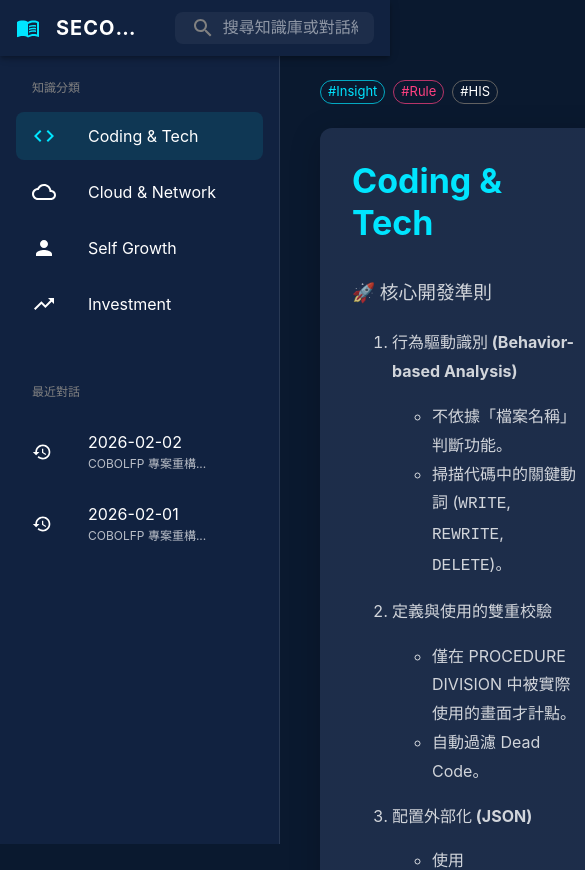
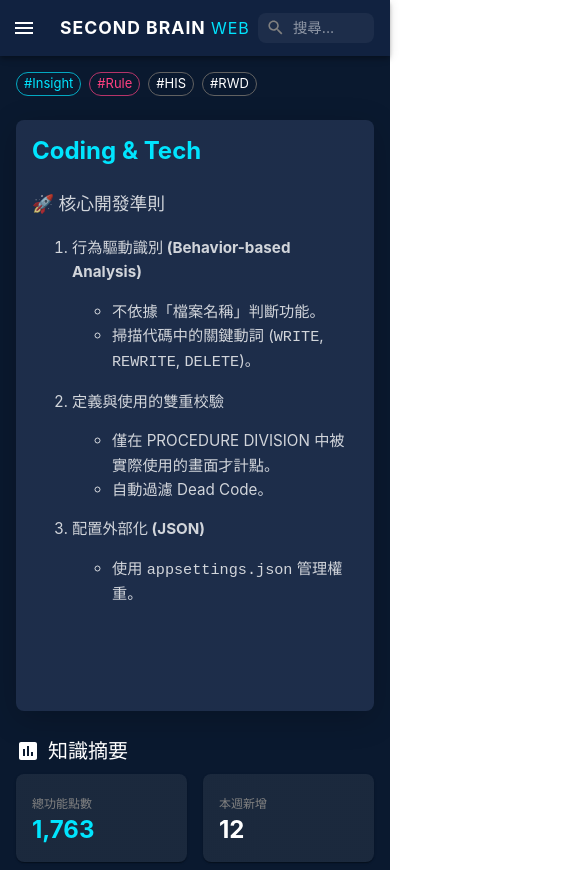
Before and after one commit to smlht2005/SecondBrainWeb, a React (Vite) app: page / in a window 390 px wide. Shown: the top 870 px of the page, 585 px wide, since content can reach past the window. Built offline with nearby package versions, Linux system fonts and the light colour scheme.

Commit message:
UI: Implementation of Responsive Web Design (RWD) with Mobile-First priority

```diff
--- a/src/App.tsx
+++ b/src/App.tsx
@@ -2,7 +2,7 @@ import React, { useState } from 'react';
 import {
   Box, CssBaseline, ThemeProvider, AppBar, Toolbar, Typography,
   Drawer, List, ListItem, ListItemButton, ListItemIcon, ListItemText,
-  Container, Paper, InputBase, IconButton, Chip, Stack
+  Container, Paper, InputBase, IconButton, Chip, Stack, useMediaQuery, useTheme
 } from '@mui/material';
 import {
   Search as SearchIcon,
@@ -11,7 +11,9 @@ import {
   TrendingUp as InvestmentIcon,
   Person as GrowthIcon,
   MenuBook as BookIcon,
-  History as HistoryIcon
+  History as HistoryIcon,
+  Menu as MenuIcon,
+  Assessment as AssessmentIcon
 } from '@mui/icons-material';
 import ReactMarkdown from 'react-markdown';
 import { theme } from './theme/theme';
@@ -19,7 +21,14 @@ import { theme } from './theme/theme';
 const drawerWidth = 280;
 
 function App() {
+  const muiTheme = useTheme();
+  const isMobile = useMediaQuery(muiTheme.breakpoints.down('md'));
+  const [mobileOpen, setMobileOpen] = useState(false);
   const [selectedFile, setSelectedFile] = useState('Coding & Tech');
+
+  const handleDrawerToggle = () => {
+    setMobileOpen(!mobileOpen);
+  };
 
   const categories = [
     { name: 'Coding & Tech', icon: <CodeIcon />, color: '#00e5ff' },
@@ -28,44 +37,19 @@ function App() {
     { name: 'Investment', icon: <InvestmentIcon />, color: '#ffab00' },
   ];
 
-  return (
-    <ThemeProvider theme={theme}>
-      <Box sx={{ display: 'flex', minHeight: '100vh', bgcolor: 'background.default' }}>
-        <CssBaseline />
-
-        {/* Header */}
-        <AppBar position="fixed" sx={{ zIndex: (theme) => theme.zIndex.drawer + 1, bgcolor: 'background.paper', backgroundImage: 'none' }}>
-          <Toolbar>
-            <BookIcon sx={{ mr: 2, color: 'primary.main' }} />
-            <Typography variant="h6" noWrap component="div" sx={{ flexGrow: 1, fontWeight: 700, letterSpacing: 1 }}>
-              SECOND BRAIN <Typography component="span" sx={{ color: 'primary.main', fontWeight: 400 }}>WEB</Typography>
-            </Typography>
-
-            <Box sx={{ position: 'relative', borderRadius: 2, bgcolor: 'rgba(255,255,255,0.05)', ml: 3, width: '400px', display: 'flex', alignItems: 'center', px: 2 }}>
-              <SearchIcon sx={{ color: 'gray', mr: 1 }} />
-              <InputBase placeholder="搜尋知識庫或對話紀錄..." sx={{ color: 'white', width: '100%' }} />
-            </Box>
-          </Toolbar>
-        </AppBar>
-
-        {/* Sidebar */}
-        <Drawer
-          variant="permanent"
-          sx={{
-            width: drawerWidth,
-            flexShrink: 0,
-            [`& .MuiDrawer-paper`]: { width: drawerWidth, boxSizing: 'border-box', bgcolor: 'background.paper', borderRight: '1px solid rgba(255,255,255,0.1)' },
-          }}
-        >
+  const drawerContent = (
+    <Box sx={{ p: 2 }}>
       <Toolbar />
-          <Box sx={{ overflow: 'auto', p: 2 }}>
       <Typography variant="overline" sx={{ px: 2, color: 'gray', fontWeight: 700 }}>知識分類</Typography>
       <List>
         {categories.map((cat) => (
           <ListItem key={cat.name} disablePadding>
             <ListItemButton
               selected={selectedFile === cat.name}
-                    onClick={() => setSelectedFile(cat.name)}
+              onClick={() => {
+                setSelectedFile(cat.name);
+                if (isMobile) setMobileOpen(false);
+              }}
               sx={{ borderRadius: 2, mb: 1, '&.Mui-selected': { bgcolor: 'rgba(0, 229, 255, 0.1)' } }}
             >
               <ListItemIcon sx={{ color: selectedFile === cat.name ? 'primary.main' : 'inherit' }}>
@@ -89,23 +73,90 @@ function App() {
         ))}
       </List>
     </Box>
+  );
+
+  return (
+    <ThemeProvider theme={theme}>
+      <Box sx={{ display: 'flex', minHeight: '100vh', bgcolor: 'background.default' }}>
+        <CssBaseline />
+
+        {/* Header */}
+        <AppBar position="fixed" sx={{ zIndex: (theme) => theme.zIndex.drawer + 1, bgcolor: 'background.paper', backgroundImage: 'none' }}>
+          <Toolbar sx={{ justifyContent: 'space-between' }}>
+            <Box sx={{ display: 'flex', alignItems: 'center' }}>
+              {isMobile && (
+                <IconButton color="inherit" edge="start" onClick={handleDrawerToggle} sx={{ mr: 2 }}>
+                  <MenuIcon />
+                </IconButton>
+              )}
+              <BookIcon sx={{ mr: 1, color: 'primary.main', display: { xs: 'none', sm: 'block' } }} />
+              <Typography variant="h6" noWrap component="div" sx={{ fontWeight: 700, letterSpacing: 1, fontSize: { xs: '1.1rem', sm: '1.25rem' } }}>
+                SECOND BRAIN <Typography component="span" sx={{ color: 'primary.main', fontWeight: 400 }}>WEB</Typography>
+              </Typography>
+            </Box>
+
+            <Box sx={{
+              position: 'relative',
+              borderRadius: 2,
+              bgcolor: 'rgba(255,255,255,0.05)',
+              ml: { xs: 1, sm: 3 },
+              flexGrow: { xs: 1, sm: 0 },
+              width: { xs: 'auto', sm: '300px', md: '400px' },
+              display: 'flex',
+              alignItems: 'center',
+              px: { xs: 1, sm: 2 }
+            }}>
+              <SearchIcon sx={{ color: 'gray', mr: 1, fontSize: '1.2rem' }} />
+              <InputBase placeholder="搜尋..." sx={{ color: 'white', width: '100%', fontSize: '0.9rem' }} />
+            </Box>
+          </Toolbar>
+        </AppBar>
+
+        {/* Sidebar - Responsive Drawer */}
+        <Box component="nav" sx={{ width: { md: drawerWidth }, flexShrink: { md: 0 } }}>
+          {isMobile ? (
+            <Drawer
+              variant="temporary"
+              open={mobileOpen}
+              onClose={handleDrawerToggle}
+              ModalProps={{ keepMounted: true }}
+              sx={{
+                display: { xs: 'block', md: 'none' },
+                '& .MuiDrawer-paper': { boxSizing: 'border-box', width: drawerWidth, bgcolor: 'background.paper' },
+              }}
+            >
+              {drawerContent}
             </Drawer>
+          ) : (
+            <Drawer
+              variant="permanent"
+              sx={{
+                display: { xs: 'none', md: 'block' },
+                '& .MuiDrawer-paper': { boxSizing: 'border-box', width: drawerWidth, bgcolor: 'background.paper', borderRight: '1px solid rgba(255,255,255,0.1)' },
+              }}
+              open
+            >
+              {drawerContent}
+            </Drawer>
+          )}
+        </Box>
 
         {/* Main Content */}
-        <Box component="main" sx={{ flexGrow: 1, p: 3, display: 'flex', flexDirection: 'column' }}>
+        <Box component="main" sx={{ flexGrow: 1, p: { xs: 2, sm: 3 }, width: { xs: '100%', md: `calc(100% - ${drawerWidth}px)` } }}>
           <Toolbar />
-          <Container maxWidth="lg">
-            <Stack direction="row" spacing={1} sx={{ mb: 3 }}>
+          <Container maxWidth="lg" sx={{ px: { xs: 0, sm: 2 } }}>
+            <Stack direction="row" spacing={1} sx={{ mb: 2, overflowX: 'auto', pb: 1, '&::-webkit-scrollbar': { display: 'none' } }}>
               <Chip label="#Insight" color="primary" variant="outlined" size="small" />
               <Chip label="#Rule" color="secondary" variant="outlined" size="small" />
               <Chip label="#HIS" variant="outlined" size="small" />
+              <Chip label="#RWD" variant="outlined" size="small" />
             </Stack>
 
-            <Paper sx={{ p: 4, borderRadius: 3, minHeight: '70vh', boxShadow: '0 8px 32px rgba(0,0,0,0.2)' }}>
-              <Typography variant="h4" gutterBottom sx={{ fontWeight: 700, color: 'primary.main' }}>
+            <Paper sx={{ p: { xs: 2, sm: 4 }, borderRadius: { xs: 2, sm: 3 }, minHeight: '70vh', boxShadow: '0 8px 32px rgba(0,0,0,0.2)' }}>
+              <Typography variant="h4" gutterBottom sx={{ fontWeight: 700, color: 'primary.main', fontSize: { xs: '1.5rem', sm: '2.125rem' } }}>
                 {selectedFile}
               </Typography>
-              <Box sx={{ mt: 4, color: 'rgba(255,255,255,0.8)', lineHeight: 1.8 }}>
+              <Box sx={{ mt: 3, color: 'rgba(255,255,255,0.8)', lineHeight: 1.6, fontSize: '0.95rem', '& pre': { overflowX: 'auto', bgcolor: 'rgba(0,0,0,0.2)', p: 2, borderRadius: 1 } }}>
                 <ReactMarkdown>
                   {`### 🚀 核心開發準則
 
@@ -122,11 +173,31 @@ function App() {
                 </ReactMarkdown>
               </Box>
             </Paper>
+
+            {/* Mobile-only Stats Section (appears at bottom of main on mobile) */}
+            {isMobile && (
+              <Box sx={{ mt: 3 }}>
+                <Typography variant="h6" gutterBottom sx={{ fontWeight: 600, display: 'flex', alignItems: 'center' }}>
+                  <AssessmentIcon sx={{ mr: 1 }} /> 知識摘要
+                </Typography>
+                <Stack direction="row" spacing={2}>
+                  <Paper sx={{ p: 2, flex: 1, bgcolor: 'rgba(255,255,255,0.02)', borderRadius: 2 }}>
+                    <Typography variant="caption" color="gray">總功能點數</Typography>
+                    <Typography variant="h5" color="primary.main" sx={{ fontWeight: 700 }}>1,763</Typography>
+                  </Paper>
+                  <Paper sx={{ p: 2, flex: 1, bgcolor: 'rgba(255,255,255,0.02)', borderRadius: 2 }}>
+                    <Typography variant="caption" color="gray">本週新增</Typography>
+                    <Typography variant="h5" sx={{ fontWeight: 700 }}>12</Typography>
+                  </Paper>
+                </Stack>
+              </Box>
+            )}
           </Container>
         </Box>
 
-        {/* Right InfoBar (Quick Stats) */}
-        <Box sx={{ width: 300, p: 3, borderLeft: '1px solid rgba(255,255,255,0.1)', display: { xs: 'none', lg: 'block' } }}>
+        {/* Right InfoBar - Hidden on mobile, sticky on desktop */}
+        {!isMobile && (
+          <Box sx={{ width: 300, p: 3, borderLeft: '1px solid rgba(255,255,255,0.1)', position: 'sticky', top: 0, height: '100vh' }}>
             <Toolbar />
             <Typography variant="h6" gutterBottom sx={{ fontWeight: 600 }}>知識摘要</Typography>
             <Paper sx={{ p: 2, mb: 2, bgcolor: 'rgba(255,255,255,0.02)', borderRadius: 2 }}>
@@ -138,6 +209,7 @@ function App() {
               <Typography variant="h4" sx={{ fontWeight: 700 }}>12</Typography>
             </Paper>
           </Box>
+        )}
       </Box>
     </ThemeProvider>
   );
```
Lines whose indentation alone changed are shown as unchanged.
